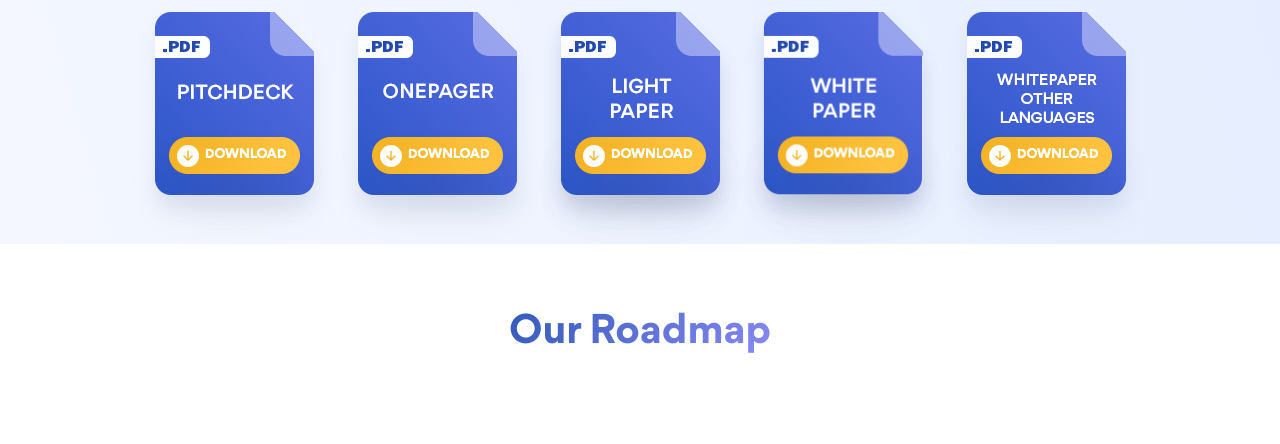
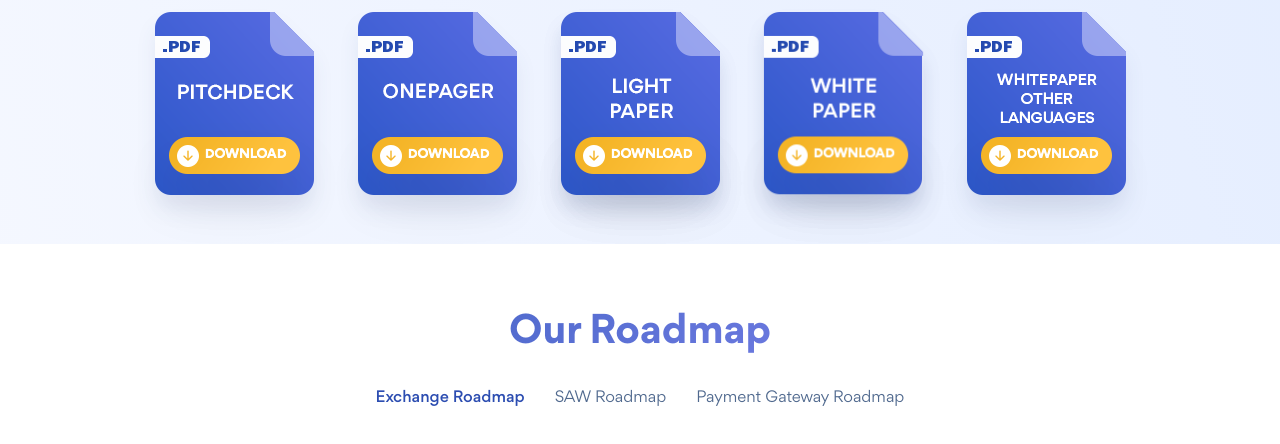
Before and after one commit to cassidypignatello/xcoynz, a React (Create React App) app: page / in a window 1280 px wide. Shown: the part 4252-4696 px from the top of the page. Built offline with nearby package versions, Linux system fonts and the light colour scheme.

Commit message:
sets up Roadmap navigation

```diff
--- /dev/null
+++ b/src/components/Roadmap/ExchangeTimeline.js
@@ -0,0 +1,13 @@
+import React, { Component } from 'react'
+import { Row, Col } from 'react-bootstrap'
+import styles from './ExchangeTimeline.module.css'
+
+export default class ExchangeTimeline extends Component {
+  render() {
+    return (
+      <Row>
+        <Col></Col>
+      </Row>
+    )
+  }
+}
--- a/src/components/Roadmap/Roadmap.js
+++ b/src/components/Roadmap/Roadmap.js
@@ -1,17 +1,66 @@
 import React, { Component } from 'react'
-import { Container, Row } from 'react-bootstrap'
+import { Container, Row, Col } from 'react-bootstrap'
 import styles from './Roadmap.module.css'
+import ExchangeTimeline from './ExchangeTimeline.js'
 
 export default class Roadmap extends Component {
+  constructor(props) {
+    super(props);
+    this.state = {
+      active: 'Exchange'
+    }
+    this.handleClick = this.handleClick.bind(this)
+  }
+
+  handleClick(e) {
+    this.setState({
+      active: e.target.dataset.name
+    })
+  }
+
   render() {
     return (
       <Container
         className={styles.roadmap}
         id='roadmap'>
         <Row className='justify-content-center'>
-          <p className={styles.title}>Our Roadmap</p>
+          <Col>
+            <p className={styles.title}>Our Roadmap</p>
+          </Col>
         </Row>
-        <Row></Row>
+        <ExchangeTimeline />
+        <Row className={`${styles.navigation} justify-content-center`}>
+          <Col lg='auto'>
+            <div className={this.state.active === 'Exchange' ? `${styles.active}` : null}>
+              <p
+                data-name='Exchange'
+                className={`${styles.navlink}`}
+                onClick={this.handleClick}>
+                Exchange Roadmap
+              </p>
+            </div>
+          </Col>
+          <Col lg='auto'>
+            <div className={this.state.active === 'SAW' ? `${styles.active}` : null}>
+              <p
+                data-name='SAW'
+                className={styles.navlink}
+                onClick={this.handleClick}>
+                SAW Roadmap
+              </p>
+            </div>
+          </Col>
+          <Col lg='auto'>
+            <div className={this.state.active === 'Payment Gateway' ? `${styles.active}` : null}>
+              <p
+                data-name='Payment Gateway'
+                className={styles.navlink}
+                onClick={this.handleClick}>
+                Payment Gateway Roadmap
+              </p>
+            </div>
+          </Col>
+        </Row>
       </Container>
     )
   }
--- a/src/components/Roadmap/Roadmap.module.css
+++ b/src/components/Roadmap/Roadmap.module.css
@@ -16,3 +16,23 @@
   background-clip: text;
   -webkit-text-fill-color: transparent;
 }
+
+.navigation {
+  font-family: 'Gordita';
+  font-size: 16px;
+  font-weight: normal;
+  font-style: normal;
+  font-stretch: normal;
+  line-height: 1.88;
+  letter-spacing: normal;
+  color: rgba(1, 38, 92, 0.69);
+}
+
+.navlink:hover {
+  cursor: pointer;
+}
+
+.active {
+  font-weight: 500;
+  color: #2c4db1;
+}
```
Also changed, not shown: src/assets/images/exchange-timeline.png (added), src/components/Roadmap/ExchangeTimeline.module.css (added).
